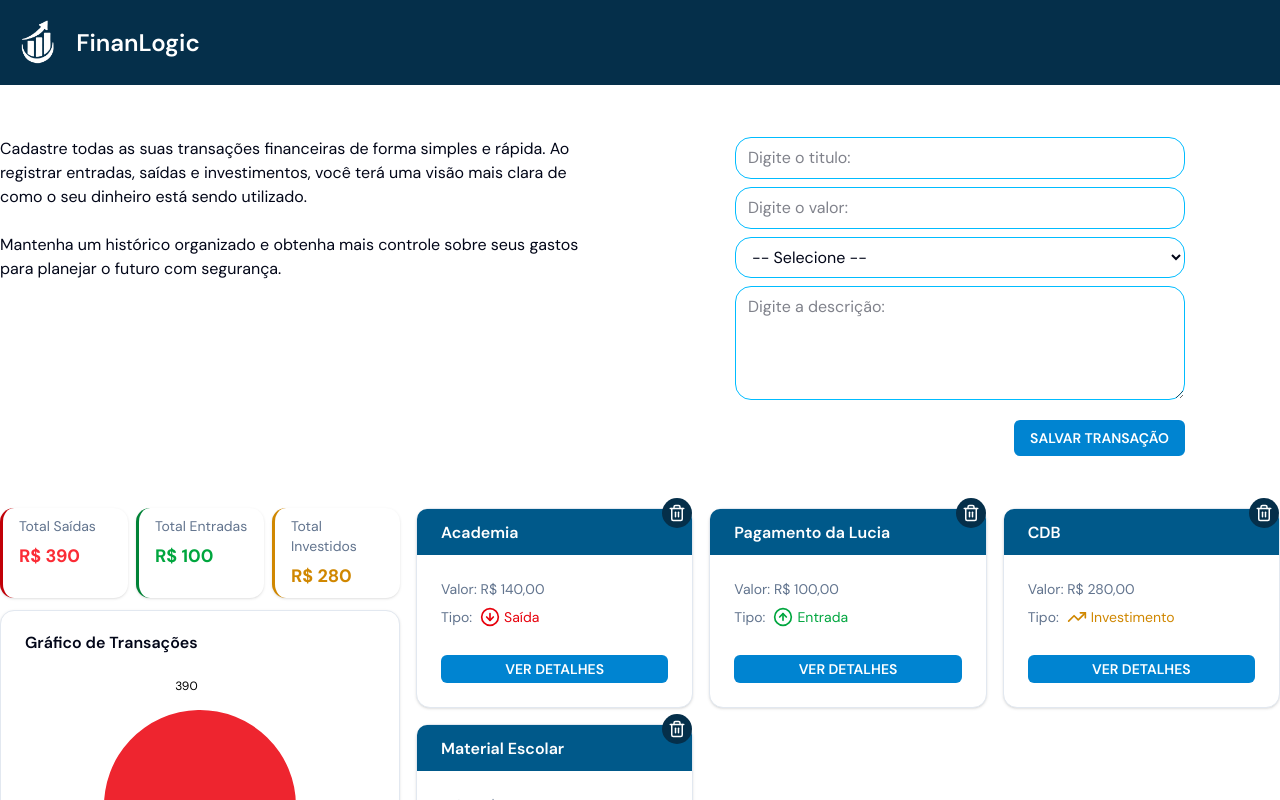
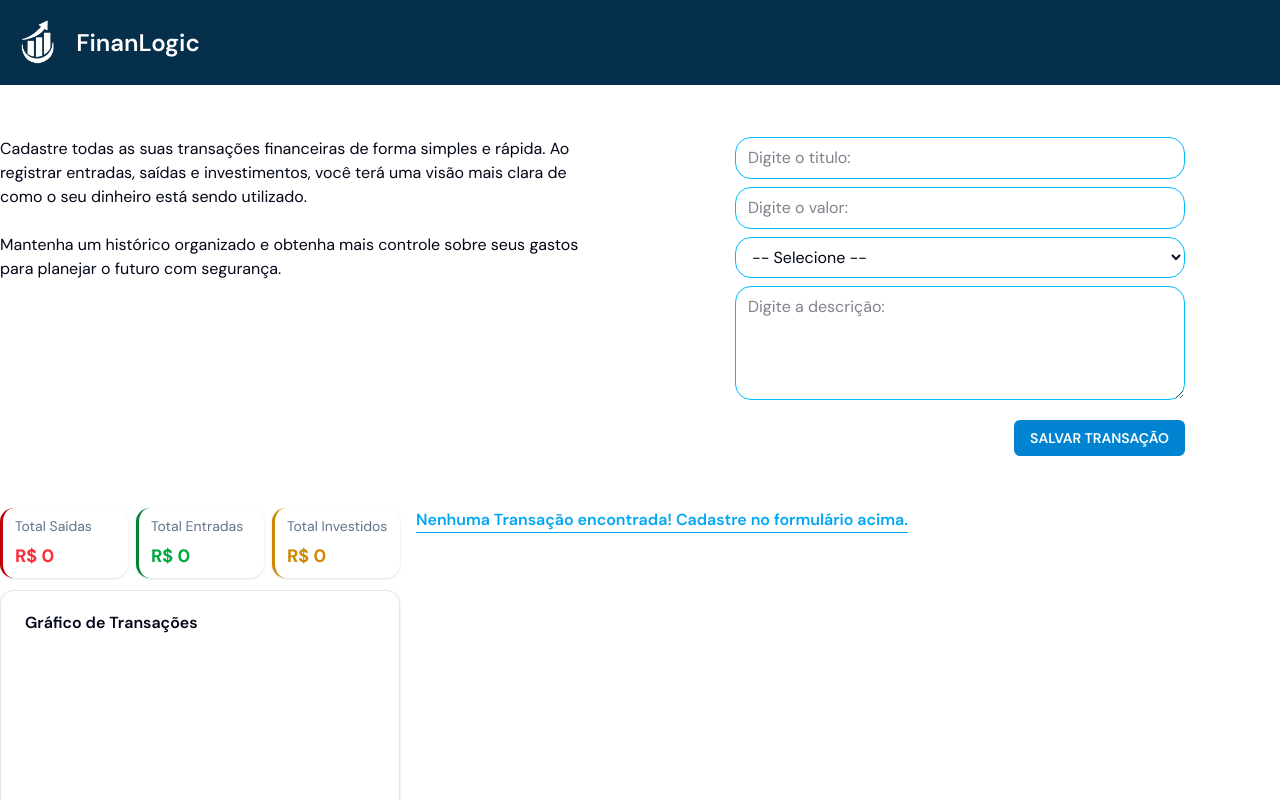
Before and after one commit to giovannaarrais/gerenciador_financas, a React (Vite) app: page /home in a window 1280 px wide. Shown: the top 800 px of the page. Built offline with nearby package versions, Linux system fonts and the light colour scheme.

Commit message:
:chore: salvando dados no localStorage

```diff
--- a/src/App.css
+++ b/src/App.css
@@ -20,3 +20,8 @@
       border-radius: 3rem;
       background-color: #00a6f4;
 }
+
+
+.recharts-pie .recharts-layer text{
+      opacity: 0;
+}
--- a/src/App.jsx
+++ b/src/App.jsx
@@ -1,46 +1,39 @@
-import { useState } from "react";
+import { useEffect, useState } from "react";
 import "./App.css";
 import { v4 as uuidv4 } from "uuid";
-import {  Outlet, useNavigate } from "react-router-dom";
-import Login from "./pages/Login";
-import { ToastContainer, toast } from 'react-toastify';
-
+import { Outlet, useNavigate } from "react-router-dom";
+import { ToastContainer } from "react-toastify";
 
 function App() {
-  const navigate = useNavigate()
+  const navigate = useNavigate();
 
-  const [users, setUsers] = useState([
-    {
-      id: uuidv4(),
-      name: "Giovanna",
-      email: "giovanna@gmail.com",
-      password: "123",
-    },
-    {
-      id: uuidv4(),
-      name: "Lucas",
-      email: "lucas@gmail.com",
-      password: "123",
-    },
-  ]);
+  const [users, setUsers] = useState(
+    JSON.parse(localStorage.getItem("users")) || []
+  );
+
+  useEffect(() => {
+    console.log("user criado", users);
+    localStorage.getItem("users", JSON.stringify(users));
+  }),
+    [users];
 
   // add novo usuario
-  function addUser(name, email, password){
+  function addUser(name, email, password) {
     const newUser = {
       id: uuidv4(),
       name,
       email,
-      password
-    }
+      password,
+    };
 
-    setUsers([...users, newUser])
+    setUsers([...users, newUser]);
   }
 
   return (
-      <div>
-        <Outlet context={{ users, addUser }}/>
-        <ToastContainer />
-      </div>
+    <div>
+      <Outlet context={{ users, addUser }} />
+      <ToastContainer />
+    </div>
   );
 }
 
--- a/src/components/TotalTransacoes.jsx
+++ b/src/components/TotalTransacoes.jsx
@@ -34,28 +34,28 @@ function TotalTransacoes( { transacoes }){
     return(
         <section className="flex gap-2 ">
             <Card className={"gap-0  p-2  flex-1 border-0 border-l-3 border-red-700 mb-3"}>
-                <CardHeader className={"px-2"}>
+                <CardHeader className={"px-1"}>
                     <CardDescription>Total Saídas</CardDescription>
                 </CardHeader>
-                <CardContent className={"text-red-500 font-bold px-2 text-lg"}>
+                <CardContent className={"text-red-500 font-bold px-1 text-lg"}>
                     <p>R$ {totalSaidas}</p>
                 </CardContent>
             </Card>
 
             <Card className={"gap-0  p-2 flex-1 border-0 border-l-3 border-green-700 mb-3"}>
-                <CardHeader className={"px-2"}>
+                <CardHeader className={"px-1"}>
                     <CardDescription>Total Entradas</CardDescription>
                 </CardHeader>
-                <CardContent className={"text-green-600 font-bold px-2 text-lg"}>
+                <CardContent className={"text-green-600 font-bold px-1 text-lg"}>
                     <p>R$ {totalEntradas}</p>
                 </CardContent>
             </Card>
 
             <Card className={"gap-0  p-2 flex-1 border-0 border-l-3 border-l-3 border-yellow-600 mb-3"}>
-                <CardHeader className={"px-2"}>
+                <CardHeader className={"px-1"}>
                     <CardDescription>Total Investidos</CardDescription>
                 </CardHeader>
-                <CardContent className={"text-yellow-600 font-bold px-2 text-lg"}>
+                <CardContent className={"text-yellow-600 font-bold px-1 text-lg"}>
                     <p>R$ {totalInvestimentos}</p>
                 </CardContent>
             </Card>
--- a/src/pages/Home.jsx
+++ b/src/pages/Home.jsx
@@ -1,44 +1,16 @@
-import { useState } from 'react';
+import { useEffect, useState } from 'react';
 import { v4 as uuidv4 } from "uuid";
 import ListaTransacoes from '../components/ListaTransacoes';
 import AddTransacao from '@/components/AddTransacao';
 import Header from '@/components/Header';
-import FilterTransacaoes from '@/components/FiltersTransacoes';
 import TotalTransacoes from '@/components/TotalTransacoes';
 import GraficoTransacoes from '@/components/GraficoTransacoes';
 
 function Home(){
 
-    const [transacoes, setTransacoes] = useState([
-        {
-            id: uuidv4(),
-            titulo: "Academia",
-            valor: "R$ 140,00",
-            tipo: "Saída",
-            descricao: ""
-        },
-        {
-            id: uuidv4(),
-            titulo: "Pagamento da Lucia",
-            valor: "R$ 100,00",
-            tipo: "Entrada",
-            descricao: "Pagamento da Lucia"
-        },
-        {
-            id: uuidv4(),
-            titulo: "CDB",
-            valor: "R$ 280,00",
-            tipo: "Investimento",
-            descricao: "CDB"
-        },
-        {
-            id: uuidv4(),
-            titulo: "Material Escolar",
-            valor: "R$ 250,00",
-            tipo: "Saída",
-            descricao: "Material Escolar"
-        }
-    ])
+    const [transacoes, setTransacoes] = useState(
+        JSON.parse(localStorage.getItem("transacoes")) || []
+    )
 
 
     function salvarTransacao(titulo, valor, tipo, descricao){
@@ -59,6 +31,12 @@ function Home(){
 
         setTransacoes(newTransacao)
     }
+
+    useEffect(() => {
+        console.log("transacao criada" , transacoes)
+
+        localStorage.setItem("transacoes", JSON.stringify(transacoes))
+    }), [transacoes]
 
     return(
         <div className="">
```
